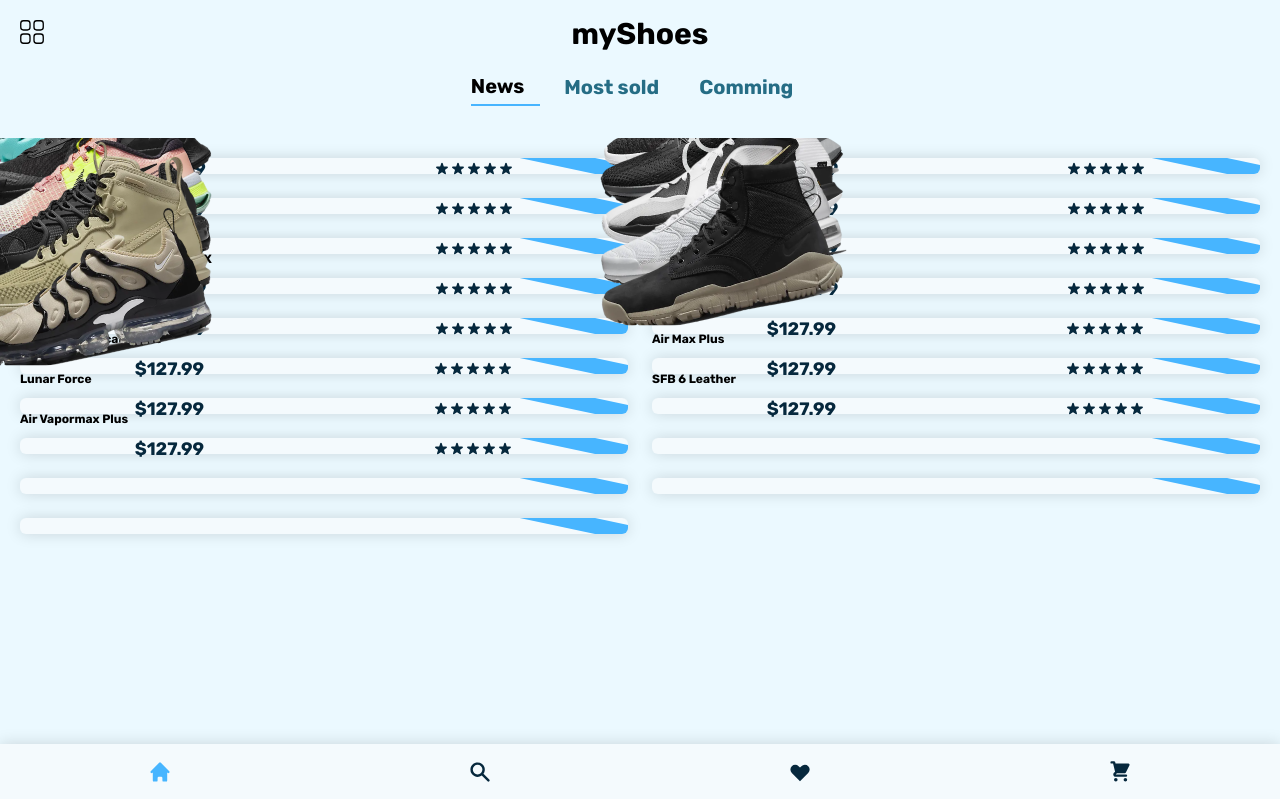
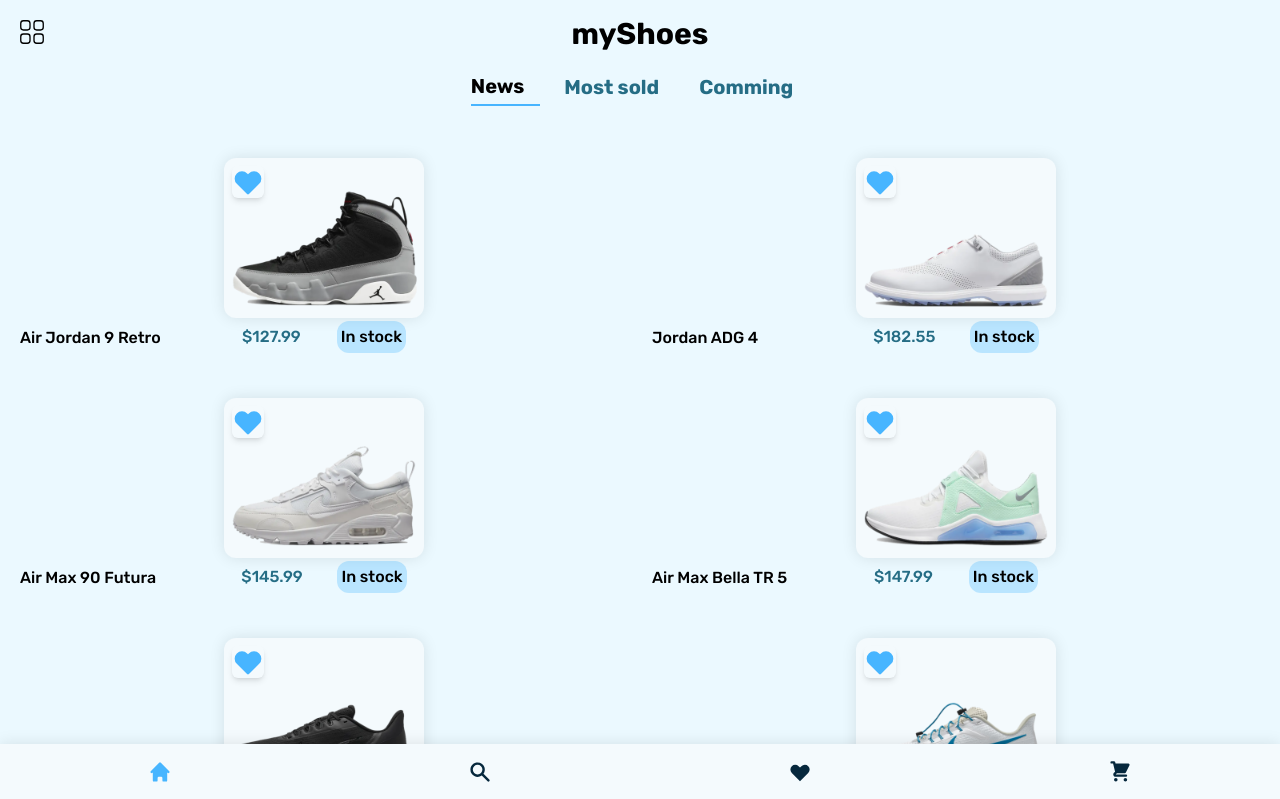
Before and after one commit to mendoza000/myshoes, a Next.js app: page / in a window 1280 px wide. Shown: the top 799 px of the page. Built offline with nearby package versions, Linux system fonts and the light colour scheme; what next-redux-wrapper would draw is missing.

Commit message:
add new cards

```diff
--- a/components/home/Card.jsx
+++ b/components/home/Card.jsx
@@ -14,11 +14,11 @@
   return (
     <div
       onClick={handleOpenProduct}
-      className="flex flex-col items-center justify-center pb-4 rounded-md transform-to-children bg-background_main_l custom-shadow relative cursor-pointer "
+      className="flex flex-col items-center justify-center pb-4 rounded-md transform-to-children bg-background_main_l custom-shadow relative cursor-pointer min-h-[13rem]"
     >
       <a className="h-full w-full z-30">
         {/* ^ REEMPLAZAR POR LINK */}
-        <div className="children-custom-class mt-[-65%] mb-[10%] transition-transform pointer-events-none z-30">
+        <div className="children-custom-class mt-[-38%] mb-[10%] transition-transform pointer-events-none z-30">
           <Image
             src={image}
             width={220}
@@ -32,7 +32,7 @@
             {name}
           </h4>
         </div>
-        <div className="flex items-center justify-around min-w-full">
+        <div className="flex flex-col items-center min-w-full">
           <p className="z-20 text-lg font-semibold text-left text-fonts_main">
             <span className="z-20">$</span>
             {price}
--- /dev/null
+++ b/components/home/Card2.jsx
@@ -0,0 +1,64 @@
+import React from "react";
+import Image from "next/image";
+import { HiOutlineHeart } from "react-icons/hi";
+import { useRouter } from "next/router";
+import { useDispatch, useSelector } from "react-redux";
+import { addFav } from "@store/actions/fav";
+
+const Card2 = ({ name, cardPhoto, id, price, rating }) => {
+  const router = useRouter();
+  const dispatch = useDispatch();
+  const favs = useSelector((state) => state.favs);
+  const listFavsClean = favs.filter((e) => e.id !== id);
+
+  const handleOpenProduct = () => {
+    router.push(`/product/${id}`);
+    const bottomNav = document.querySelector(".bottom-navbar");
+    bottomNav.classList.add("hidden");
+  };
+
+  const handleAddToFav = () => {
+    dispatch(
+      addFav({
+        id,
+        name,
+        price,
+        rating,
+      })
+    );
+  };
+
+  return (
+    <div className="flex flex-col justify-center items-center">
+      <div className="bg-background_main_l rounded-xl max-h-40 custom-shadow relative">
+        <button
+          onClick={handleAddToFav}
+          className="absolute left-2 top-2 z-10 rounded-md shadow-md"
+        >
+          <HiOutlineHeart
+            className={`h-8 w-8 duration-300 stroke-buttons_main ${
+              listFavsClean.length <= 0 ? "fill-buttons_main" : ""
+            }`}
+          />
+        </button>
+
+        <Image
+          src={cardPhoto}
+          width={200}
+          height={200}
+          alt={name}
+          className={"-translate-y-12"}
+        />
+        <div className="-translate-y-11 flex min-w-full justify-around items-center">
+          <span className="text-fonts_secondary">${price}</span>
+          <span className="p-1 bg-buttons_main bg-opacity-30 rounded-xl">
+            In stock
+          </span>
+        </div>
+      </div>
+      <h4 className="min-h-[3rem] text-left min-w-full text-md mt-2">{name}</h4>
+    </div>
+  );
+};
+
+export default Card2;
--- a/pages/index.js
+++ b/pages/index.js
@@ -2,6 +2,7 @@
 import data from "./api/data.json";
 import "animate.css";
 import { useEffect } from "react";
+import Card2 from "@components/home/Card2";
 
 export default function Home() {
   useEffect(() => {
@@ -33,14 +34,15 @@
         <div className="grid items-center justify-center grid-cols-2 gap-6 my-8 overflow-x-hidden p-5 h-full w-full">
           {data.map((shoe) => {
             return (
-              <Card
-                key={shoe.id}
-                image={shoe.cardPhoto}
-                id={shoe.id}
-                rating={shoe.rating}
-                price={shoe.price}
-                name={shoe.name}
-              />
+              // <Card
+              //   key={shoe.id}
+              //   image={shoe.cardPhoto}
+              //   id={shoe.id}
+              //   rating={shoe.rating}
+              //   price={shoe.price}
+              //   name={shoe.name}
+              // />
+              <Card2 key={shoe.id} {...shoe} />
             );
           })}
         </div>
--- a/store/reducers/cartReducer.js
+++ b/store/reducers/cartReducer.js
@@ -16,9 +16,7 @@
 export const cartReducer = (state = initialState, action) => {
   switch (action.type) {
     case types.CART_ADD:
-      let x = state;
-      x.push(action.payload);
-      return x;
+      return [...state, action.payload];
 
     case types.CART_REMOVE:
       let y = state.filter((e) => e.id !== action.payload.id);
--- a/styles/globals.css
+++ b/styles/globals.css
@@ -9,11 +9,11 @@
 }
 
 .transform-to-children .children-custom-class {
-  transform: scale(1.21);
+  transform: scale(1);
 }
 .skewed-bg {
   position: absolute;
-  top: 45%;
+  top: 55%;
   bottom: 0;
   right: 0;
   left: 0;
@@ -29,5 +29,5 @@
   pointer-events: none;
 }
 .custom-shadow {
-  box-shadow: rgba(0, 0, 0, 0.15) 0px 0px 15px 0px;
+  box-shadow: rgba(0, 0, 0, 0.1) 0px 0px 15px 0px;
 }
```
